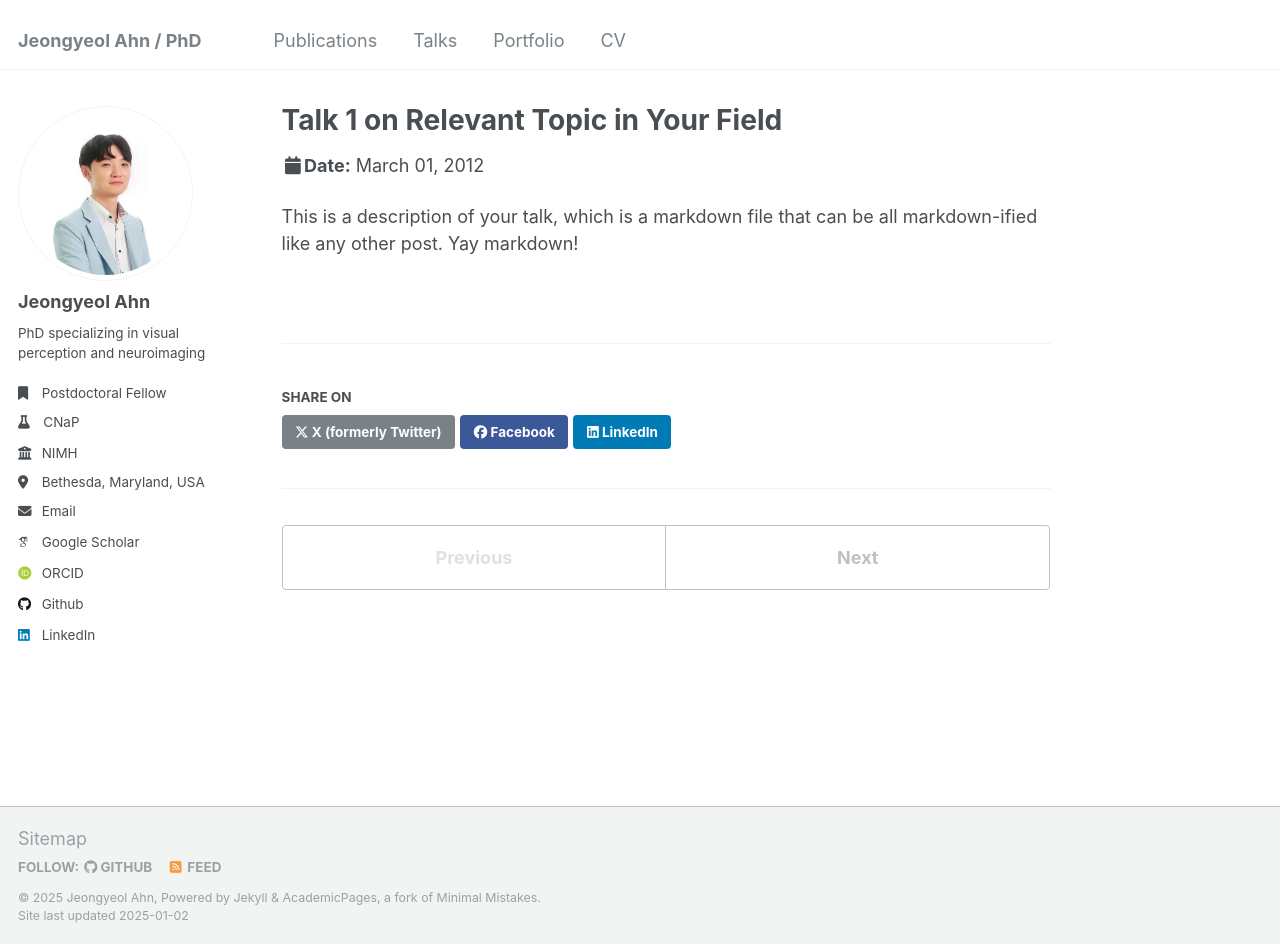
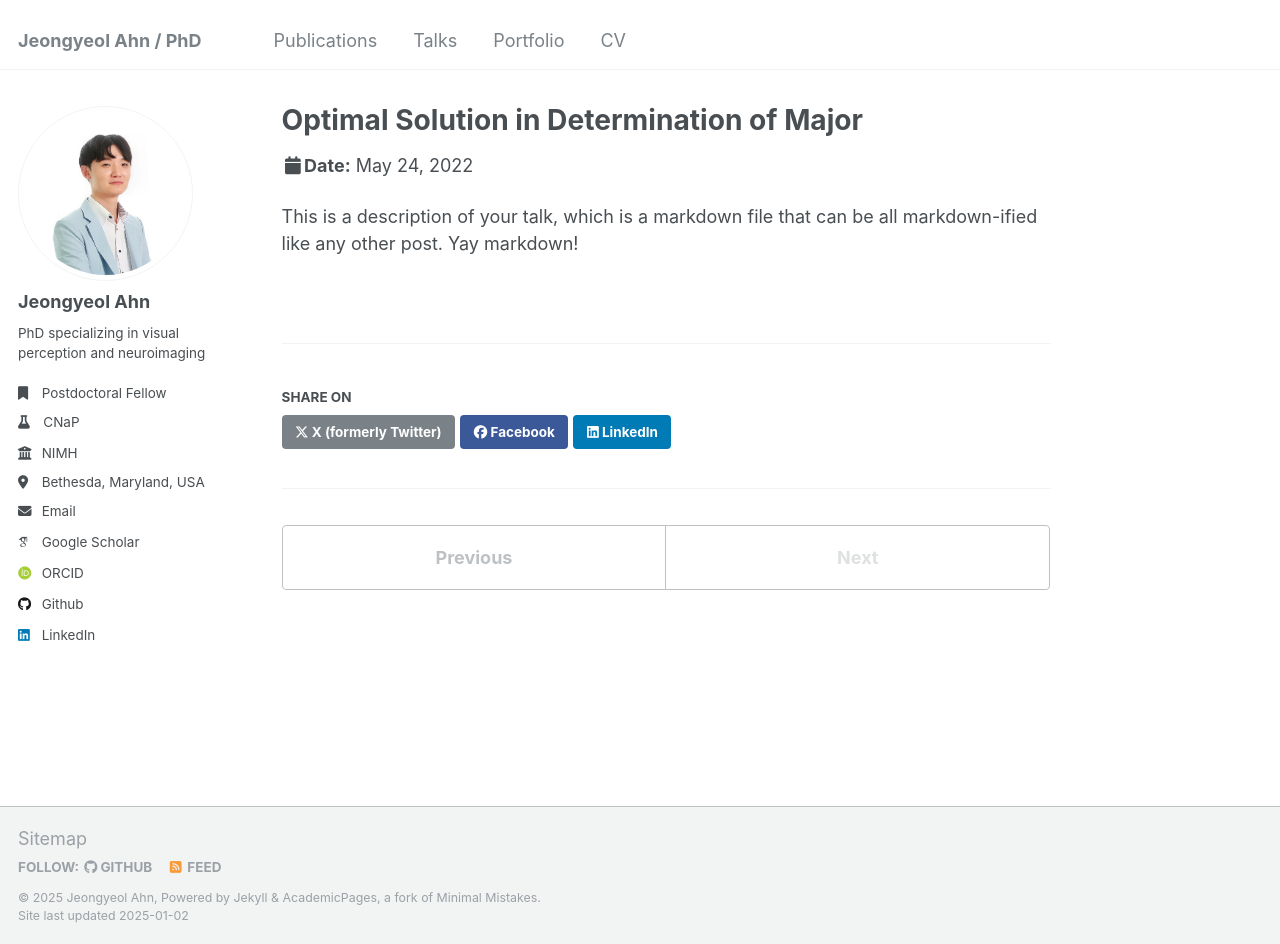
Before and after one commit to daeolian/daeolian.github.io, a Jekyll site: the page built from _talks/2012-03-01-talk-1.md, in a window 1280 px wide and 944 px high. Built offline with Jekyll 4.4.1, drawn with Linux system fonts in a browser that asks for light colours; some web fonts are replaced.

Commit message:
Update 2012-03-01-talk-1.md

```diff
--- a/_talks/2012-03-01-talk-1.md
+++ b/_talks/2012-03-01-talk-1.md
@@ -1,11 +1,11 @@
 ---
-title: "Talk 1 on Relevant Topic in Your Field"
+title: "Optimal Solution in Determination of Major"
 collection: talks
 type: "Talk"
-permalink: /talks/2012-03-01-talk-1
-venue: "UC San Francisco, Department of Testing"
-date: 2012-03-01
-location: "San Francisco, California"
+permalink:
+venue: "Individual Course Design at College of Liberal Studies, Seoul National University"
+date: 2022-05-24
+location: "Seoul, Korea, Republic of"
 ---
 
 This is a description of your talk, which is a markdown file that can be all markdown-ified like any other post. Yay markdown!
```
